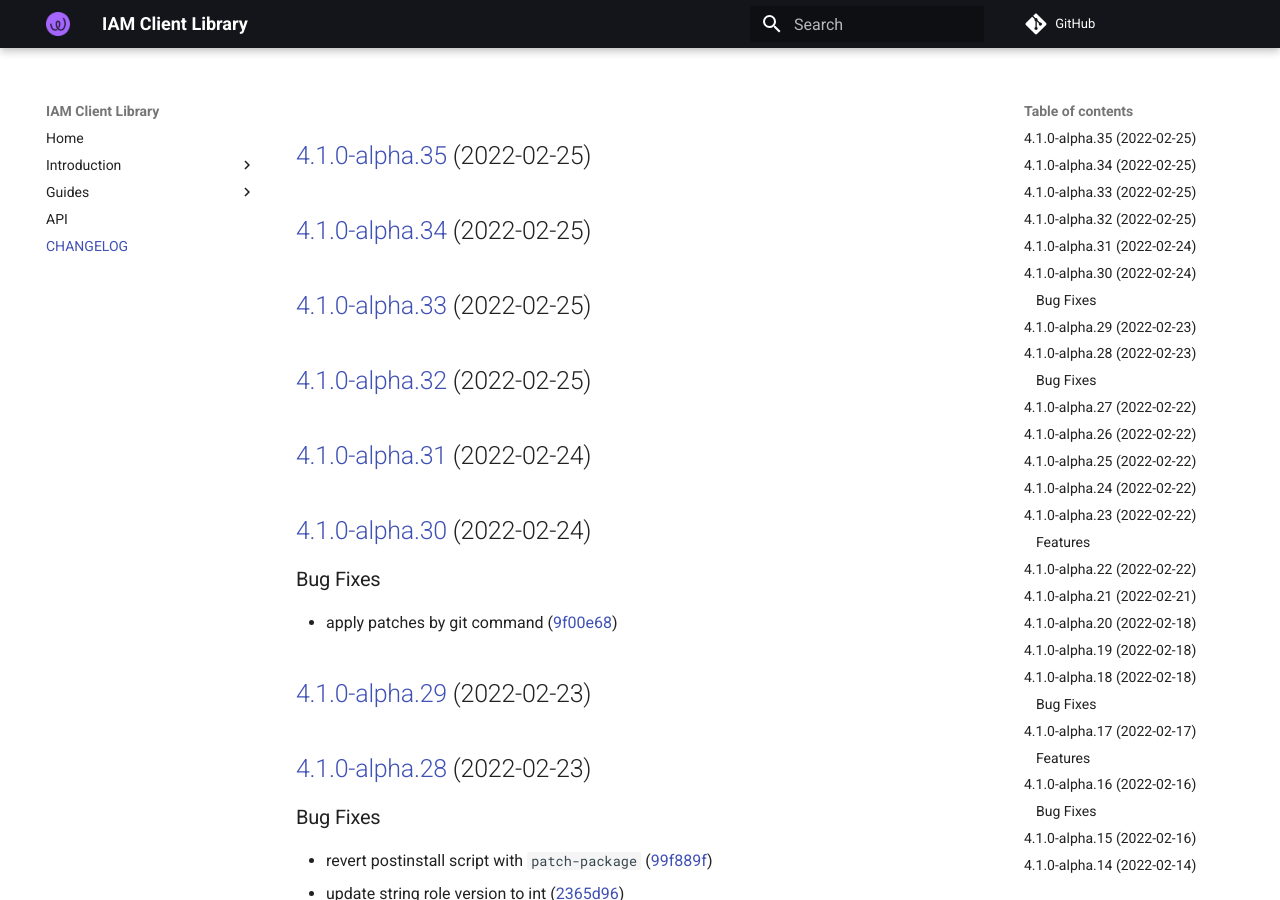
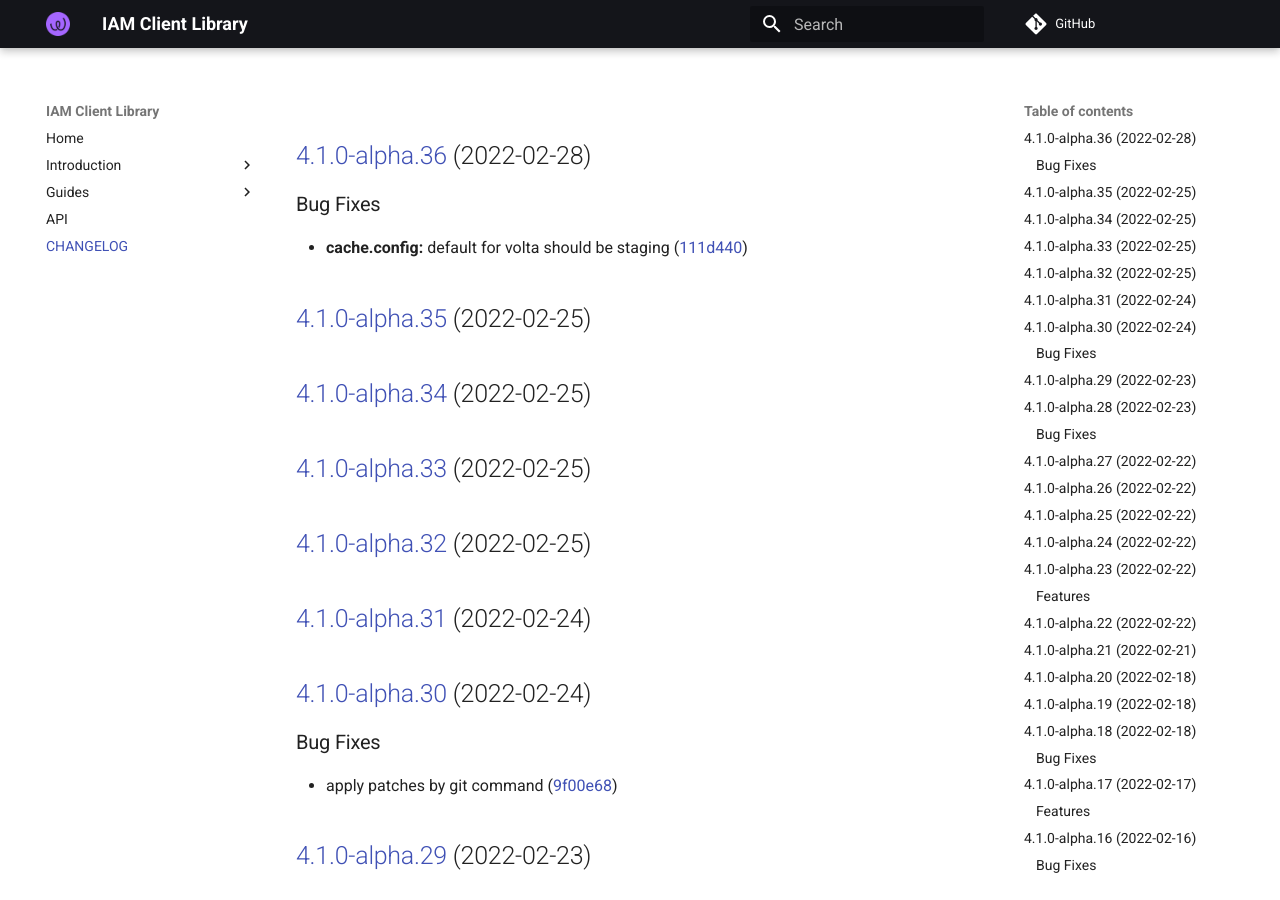
Before and after one commit to energywebfoundation/iam-client-lib, an MkDocs documentation site: the page built from docs/CHANGELOG.md, in a window 1280 px wide and 900 px high. Built offline with MkDocs 1.6.1 and Material for MkDocs 9.7.7, drawn with Linux system fonts in a browser that asks for light colours; comment, search, counter and statistics services are not loaded.

Commit message:
chore(release): 4.1.0-alpha.36 [skip ci]
## [4.1.0-alpha.36](https://github.com/energywebfoundation/iam-client-lib/compare/v4.1.0-alpha.35...v4.1.0-alpha.36) (2022-02-28)

### Bug Fixes

* **cache.config:** default for volta should be staging ([111d440](https://github.com/energywebfoundation/iam-client-lib/commit/111d44081a4dec67156ecfc384ccef8842711aca))

```diff
--- a/docs/CHANGELOG.md
+++ b/docs/CHANGELOG.md
@@ -1,3 +1,10 @@
+## [4.1.0-alpha.36](https://github.com/energywebfoundation/iam-client-lib/compare/v4.1.0-alpha.35...v4.1.0-alpha.36) (2022-02-28)
+
+
+### Bug Fixes
+
+* **cache.config:** default for volta should be staging ([111d440](https://github.com/energywebfoundation/iam-client-lib/commit/111d44081a4dec67156ecfc384ccef8842711aca))
+
 ## [4.1.0-alpha.35](https://github.com/energywebfoundation/iam-client-lib/compare/v4.1.0-alpha.34...v4.1.0-alpha.35) (2022-02-25)
 
 ## [4.1.0-alpha.34](https://github.com/energywebfoundation/iam-client-lib/compare/v4.1.0-alpha.33...v4.1.0-alpha.34) (2022-02-25)
--- a/package.json
+++ b/package.json
@@ -1,6 +1,6 @@
 {
   "name": "iam-client-lib",
-  "version": "4.1.0-alpha.35",
+  "version": "4.1.0-alpha.36",
   "description": "Library for Decentralized Identity and Access Management",
   "main": "dist/index.js",
   "module": "dist/index.esm.js",
```
